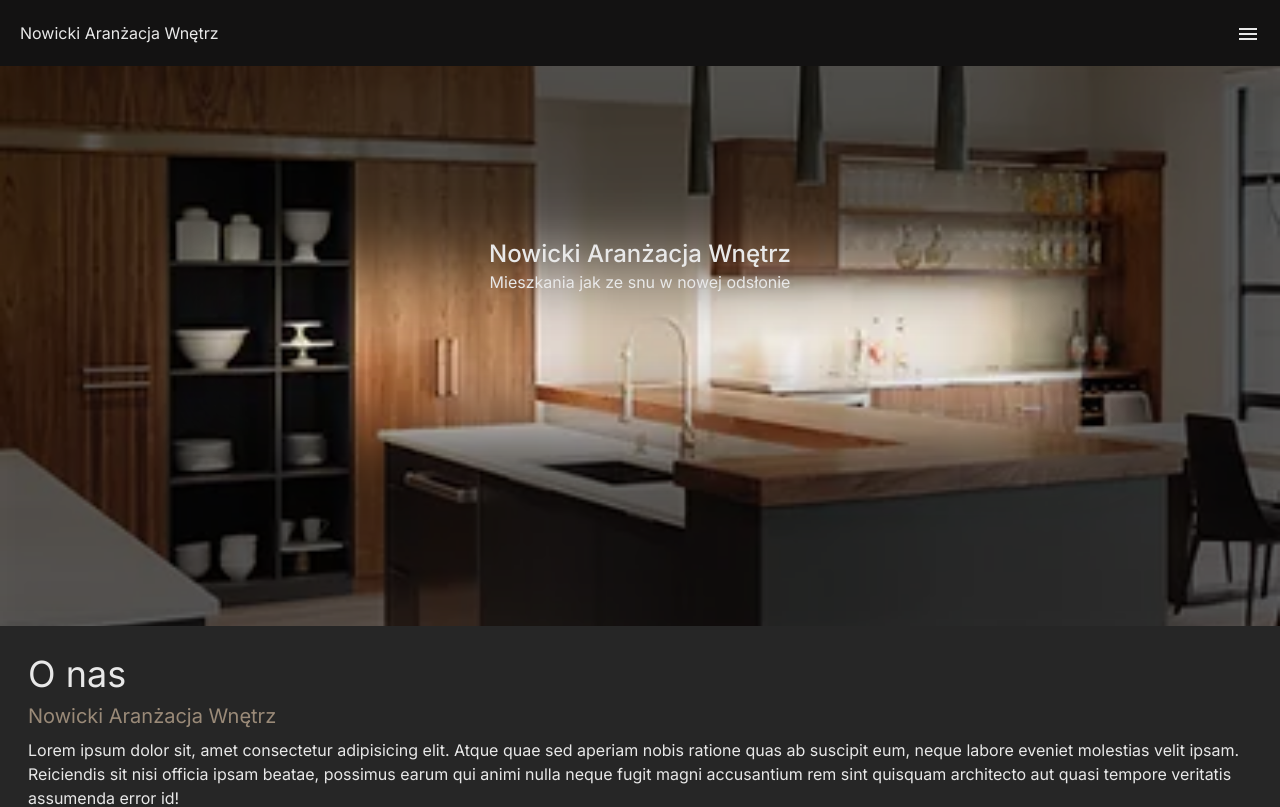
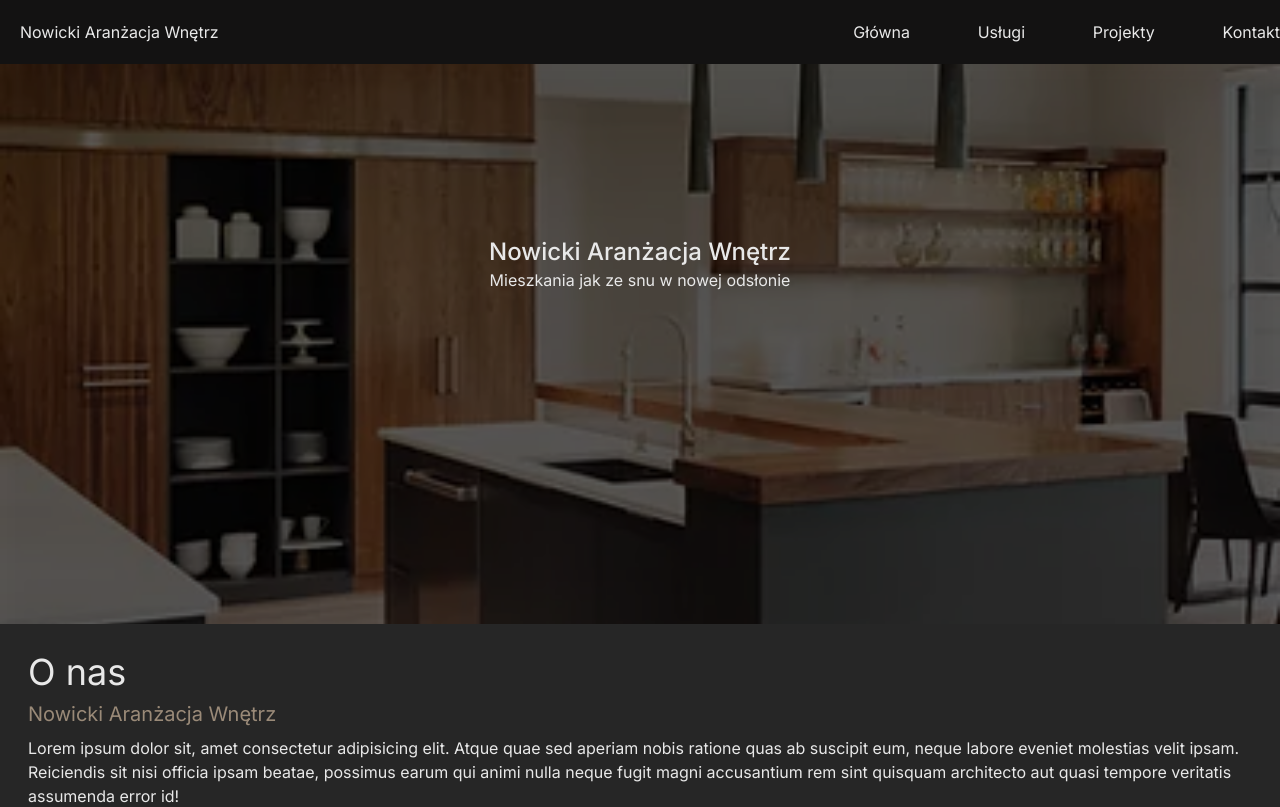
Before and after one commit to Pi0t3r/Simple-Web, a Next.js app: page / in a window 1280 px wide. Shown: the top 807 px of the page. Built offline with nearby package versions, Linux system fonts and the light colour scheme.

Commit message:
corrected styles images;optimize code

```diff
--- a/app/page.tsx
+++ b/app/page.tsx
@@ -5,7 +5,7 @@ import References from '@/components/references';
 export default function Home() {
   return (
     <section>
-      <div className='bg-hero-small bg-cover bg-center w-full h-[70vh] shadow-[inset_0px_-1px_75px_200px_#000000a6] text-secondary flex flex-col items-center justify-center'>
+      <div className='bg-hero-small bg-cover bg-center w-full h-[70vh] shadow-[inset_0px_1000px_75px_200px_#000000a6] text-secondary flex flex-col items-center justify-center'>
         <motion.h2
           className='capitalize font-medium text-2xl text-center'
           initial={{x: -100, opacity: 0}}
--- a/components/UI/Service.tsx
+++ b/components/UI/Service.tsx
@@ -17,7 +17,9 @@ export default function Service({image, alt, title}: iService) {
   return (
     <div ref={ref} className='relative w-full'>
       {image && isVisible ? (
-        <Image src={image} alt={alt} width={450} height={450} />
+        <Image src={image} alt={alt} width={450} height={450} style={{
+          width:'100%'
+        }} />
       ) : null}
       <LazyMotion features={domAnimation}>
         <div className='bg-accentDarker border-b border-accent p-5'>
--- a/components/header.tsx
+++ b/components/header.tsx
@@ -2,7 +2,6 @@
 import {useState} from 'react';
 import MenuIcon from '@mui/icons-material/Menu';
 import CloseIcon from '@mui/icons-material/Close';
-
 import {Sidebar} from './sidebar';
 import Link from 'next/link';
 export default function Header() {
@@ -11,14 +10,30 @@ export default function Header() {
     setOpen(!open);
   };
   return (
-    <div className='bg-primary w-full'>
-      <nav>
+    <div className='bg-primary w-full flex items-center justify-between'>
+      <nav className='w-full'>
         <ul className='flex items-center justify-between p-5 text-secondary'>
           <li>
             <h1 className='text-mainColor'>Nowicki Aranżacja Wnętrz</h1>
           </li>
-          <li onClick={handleClick} className='z-50'>
+          <li onClick={handleClick} className='z-50 md:hidden'>
             {open ? <CloseIcon /> : <MenuIcon />}
+          </li>
+        </ul>
+      </nav>
+      <nav className='hidden md:block w-1/2'>
+        <ul className='flex justify-between w-full text-secondary '>
+          <li>
+            <Link href='/'>Główna</Link>
+          </li>
+          <li>
+            <Link href='/services'>Usługi</Link>
+          </li>
+          <li>
+            <Link href='/projects'>Projekty</Link>
+          </li>
+          <li>
+            <Link href='/contact'>Kontakt</Link>
           </li>
         </ul>
       </nav>
--- a/components/sidebar.tsx
+++ b/components/sidebar.tsx
@@ -4,50 +4,72 @@ import InstagramIcon from '@mui/icons-material/Instagram';
 import TwitterIcon from '@mui/icons-material/Twitter';
 import Link from 'next/link';
 import {MouseEventHandler} from 'react';
+import {usePathname} from 'next/navigation';
+import {stopCoverage} from 'v8';
+const links = [
+  {
+    href: '/',
+    title: 'główna',
+  },
+  {
+    href: '/services',
+    title: 'usługi',
+  },
+  {
+    href: '/projects',
+    title: 'projekty',
+  },
+  {
+    href: '#contact',
+    title: 'Kontakt',
+  },
+];
+const social = [
+  {
+    icon: <FacebookIcon />,
+  },
+  {
+    icon: <InstagramIcon />,
+  },
+  {
+    icon: <TwitterIcon />,
+  },
+];
+
 export function Sidebar({isOpen, setOpen}: iSidebar) {
+  const pathname = usePathname();
   const handleClickLink: MouseEventHandler<HTMLAnchorElement> = () => {
     setOpen(false);
   };
   return (
     <aside
-      className={`bg-primary text-secondary absolute inset-0 z-40 flex flex-col items-center justify-center leading-10 transition duration-700 text-xl  ${
+      className={`bg-primary text-secondary absolute inset-0 z-40 flex flex-col items-center justify-center leading-10 transition duration-700 text-xl   ${
         isOpen ? 'translate-0 opacity-100' : '-translate-y-full opacity-0'
       }`}
     >
       <nav>
         <ul className='group uppercase'>
-          <li className='my-5'>
-            <Link href='/' passHref onClick={handleClickLink}>
-              główna
-            </Link>
-          </li>
-          <li className='my-5'>
-            <Link href='/services' passHref onClick={handleClickLink}>
-              usługi
-            </Link>
-          </li>
-          <li className='my-5'>
-            <Link href='/projects' passHref onClick={handleClickLink}>
-              projekty
-            </Link>
-          </li>
-          <li className='my-5'>
-            <Link href='#contact' passHref onClick={handleClickLink}>
-              kontakt
-            </Link>
-          </li>
+          {links.map((link, index) => {
+            const isActive = pathname === link.href;
+            return (
+              <li key={index} className='my-5'>
+                <Link href={link.href} passHref onClick={handleClickLink}>
+                  <span
+                    onClick={handleClickLink}
+                    className={`${isActive ? 'text-accent' : ''}`}
+                  >
+                    {link.title}
+                  </span>
+                </Link>
+              </li>
+            );
+          })}
         </ul>
       </nav>
       <ul className='flex w-1/2 justify-evenly mt-10'>
-        <li>
-          <FacebookIcon />
-        </li>
-        <li>
-          <InstagramIcon />
-        </li>
-        <li>
-          <TwitterIcon />
-        </li>
+        {social.map((icon, index) => (
+          <li key={index}>{icon.icon}</li>
+        ))}
       </ul>
     </aside>
   );
```
Also changed, not shown: app/(root)/projects/page.tsx (renamed from app/projects/page.tsx), app/(root)/services/page.tsx (renamed from app/services/page.tsx).
